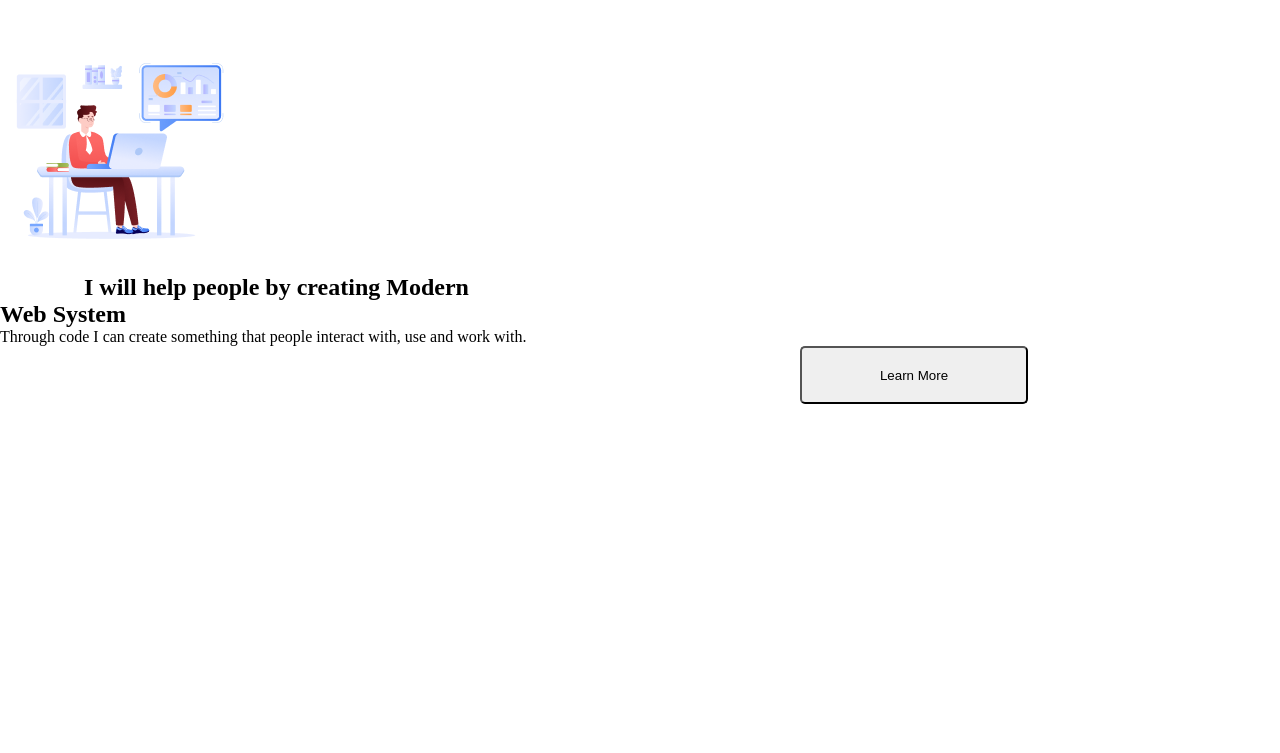
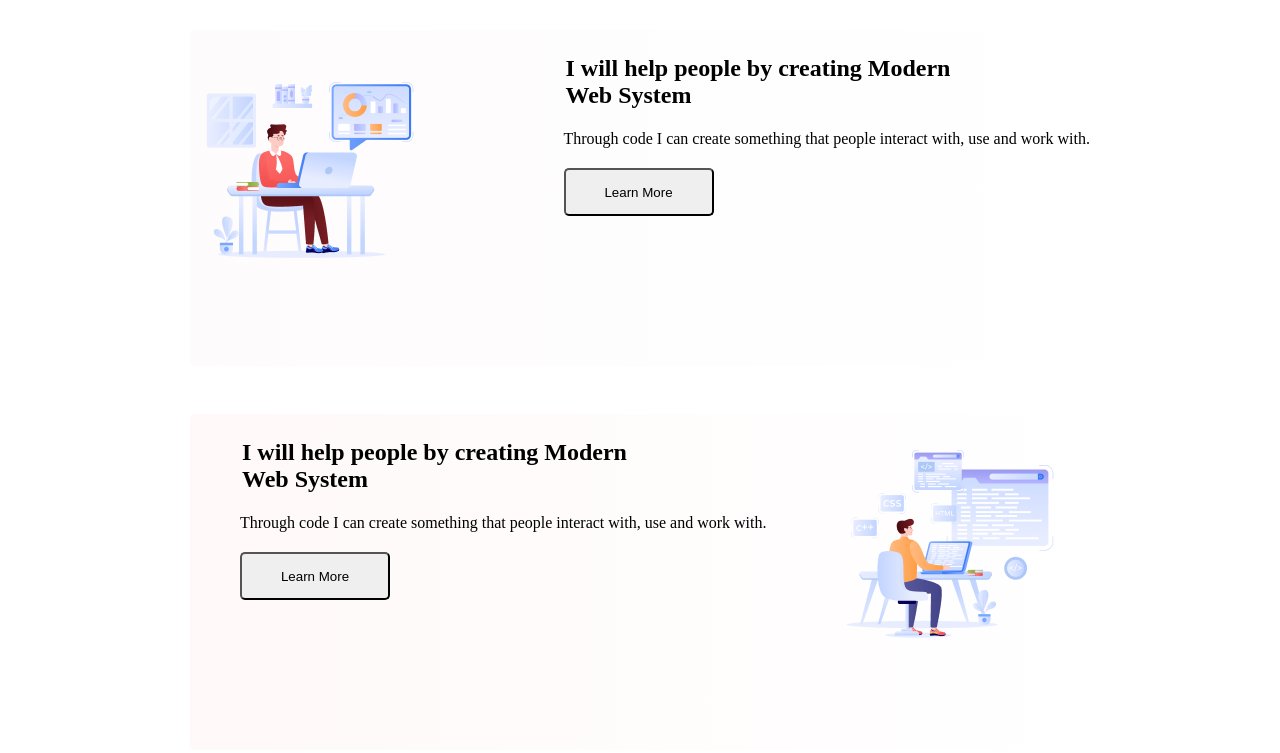
Before and after one commit to FarjanaAkhi/assignment1, a plain HTML site: page index.html in a window 1280 px wide. Shown: the part 1335-2088 px from the top of the page. Before the commit the page ends 1739 px from the top, so only its background shows below. Drawn offline with Linux system fonts and the light colour scheme; a web font is replaced by a local one.

Commit message:
card2 & card3 added

```diff
--- a/index.html
+++ b/index.html
@@ -57,6 +57,23 @@
         </div>
 
     </div>
+    <div id ="card3">
+
+
+        <div id="card3-text">
+
+           <h1> I will help people by creating Modern  </br>Web System </h1>
+           <p> Through code I can create something that people interact with, use and work with.</p>
+           <button> Learn More </button>
+
+        </div>
+
+
+        <div id="card3-pic">
+            <img src="./assets/Group 4.png">
+        </div>
+
+    </div>
 
 
 </section>
--- a/style/style.css
+++ b/style/style.css
@@ -69,11 +69,10 @@ line-height: 26px;
 
 #body-content1{
     width: 1140px;
-  height: 1395px;
-  border-radius: 16px;
-  background: rgba(13, 19, 33, 0.02);
-  padding: 80px 97px 80px 97px;
-  border: 2px solid red ;
+    height: 1395px;
+   border-radius: 16px;
+   padding: 80px 97px 80px 97px;
+
 }
 
 #text{
@@ -99,6 +98,18 @@ margin-bottom: 12px;
 margin-top:3px;
 }
 
+/* card 1*/
+#card1{
+    width: 900px;
+    height: 336px;
+    margin:48px auto;
+    display:flex;
+    justify-content: space-between;
+    border-radius: 16px;
+    background: linear-gradient(90.00deg, rgba(255, 247, 247, 0.989),rgba(255, 254, 254, 0) 100%);
+    border-radius: 5px;
+}
+
  #card1-text{
     display: flex;
     flex-direction:column;
@@ -114,16 +125,7 @@ margin-top:3px;
     margin-bottom: 60px;
     padding: 12px 20px 12px 20px;
 }
-#card1{
-    width: 900px;
-    height: 336px;
-    margin:48px auto;
-    display:flex;
-    justify-content: space-between;
-    border-radius: 16px;
-    background: linear-gradient(90.00deg, rgb(255, 255, 255),rgba(255, 255, 255, 0) 100%);
 
-}
 #card1-pic{
     width: 259.56px;
     height: 217.01px;
@@ -140,3 +142,97 @@ margin-top:3px;
     margin-left: 50px;
     margin-bottom: 7px;
 }
+
+/* card 2*/
+
+#card2{
+    width: 900px;
+    height: 336px;
+    margin:48px auto;
+    display:flex;
+    justify-content: space-between;
+    border-radius: 16px;
+    background: linear-gradient(90.00deg, rgba(252, 247, 247, 0.46),rgba(255, 255, 255, 0) 100%);
+   border-radius: 5px;
+
+}
+
+#card2-text{
+    display: flex;
+    flex-direction:column;
+    align-items:flex-start;
+
+
+}
+
+#card2-text button{
+    width: 150px;
+    height: 48px;
+    margin-top: 13px;
+    margin-left: 50px;
+    margin-bottom: 60px;
+    padding: 12px 20px 12px 20px;
+}
+
+#card2-pic{
+    width: 259.56px;
+    height: 217.01px;
+    margin-top: 19px;
+}
+
+#card2-text h1{
+    margin-top: 8px;
+    margin-bottom: 2px;
+    margin-left: 28px;
+}
+#card2-text p{
+    margin-top:2px;
+    margin-left: 50px;
+    margin-bottom: 7px;
+}
+
+/*card 3 */
+#card3{
+    width: 900px;
+    height: 336px;
+    margin:48px auto;
+    display:flex;
+    justify-content: space-between;
+    border-radius: 16px;
+    background: linear-gradient(90.00deg, rgba(255, 248, 248, 0.897),rgba(255, 255, 255, 0) 100%);
+    border-radius: 5px;
+}
+
+#card3-text{
+    display: flex;
+    flex-direction:column;
+    align-items:flex-start;
+
+
+}
+
+#card3-text button{
+    width: 150px;
+    height: 48px;
+    margin-top: 13px;
+    margin-left: 50px;
+    margin-bottom: 60px;
+    padding: 12px 20px 12px 20px;
+}
+
+#card3-pic{
+    width: 259.56px;
+    height: 217.01px;
+    margin-top: 10px;
+}
+
+#card3-text h1{
+    margin-top: 8px;
+    margin-bottom: 2px;
+    margin-left: 28px;
+}
+#card3-text p{
+    margin-top:2px;
+    margin-left: 50px;
+    margin-bottom: 7px;
+}
```
